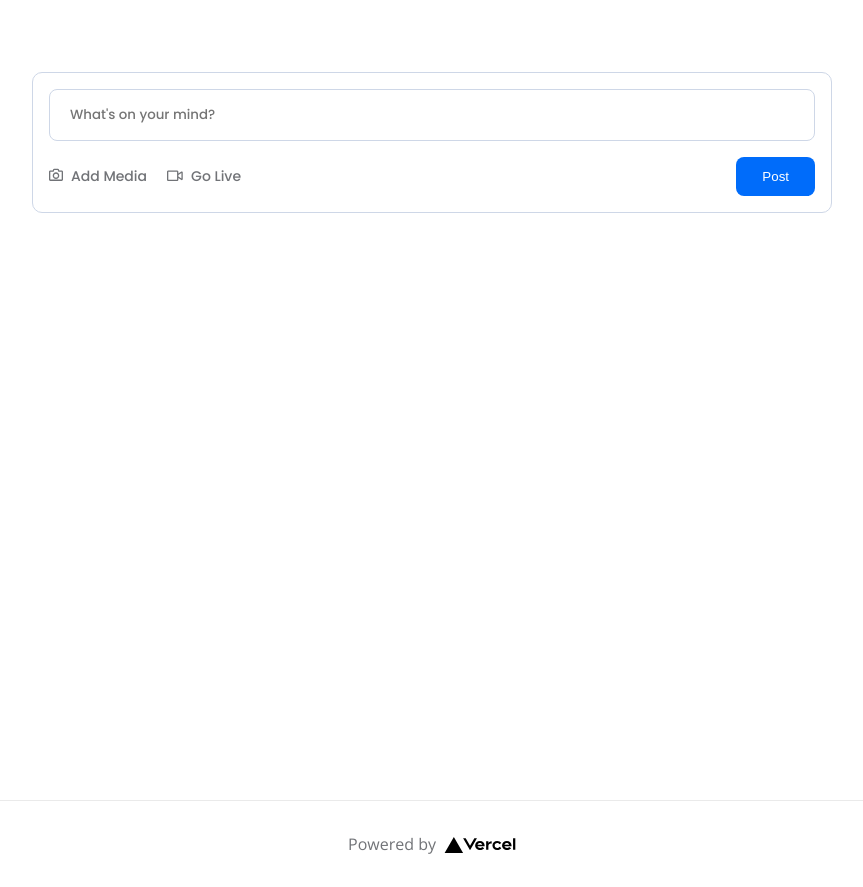
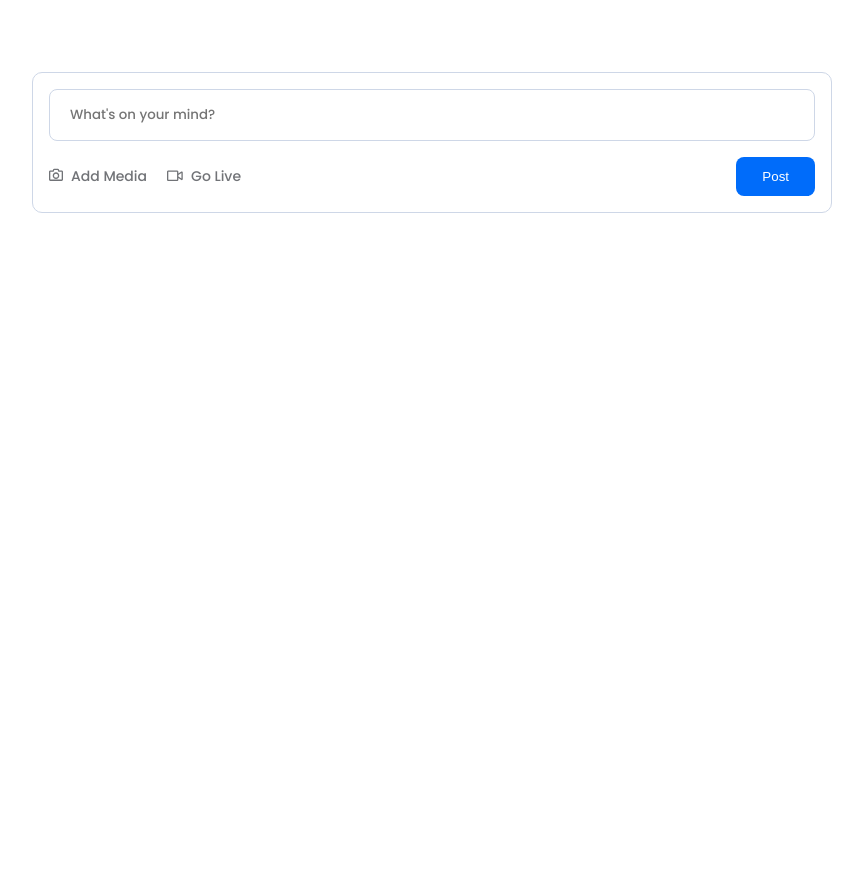
Before and after one commit to fredchaps/eFuse-worksample-fred-c, a Next.js app: page / in a window 1280 px wide. Shown: the whole page, without its empty margins (208-1071 px from the left). After the commit the page ends 800 px from the top, so only its background shows below. Built offline with nearby package versions, Linux system fonts and the light colour scheme.

Commit message:
feat: remove footer

```diff
--- a/pages/index.tsx
+++ b/pages/index.tsx
@@ -32,19 +32,6 @@
           ))}
         </div>
       </main>
-
-      <footer className={styles.footer}>
-        <a
-          href="https://vercel.com?utm_source=create-next-app&utm_medium=default-template&utm_campaign=create-next-app"
-          target="_blank"
-          rel="noopener noreferrer"
-        >
-          Powered by{" "}
-          <span className={styles.logo}>
-            <Image src="/vercel.svg" alt="Vercel Logo" width={72} height={16} />
-          </span>
-        </a>
-      </footer>
     </div>
   );
 }
```
